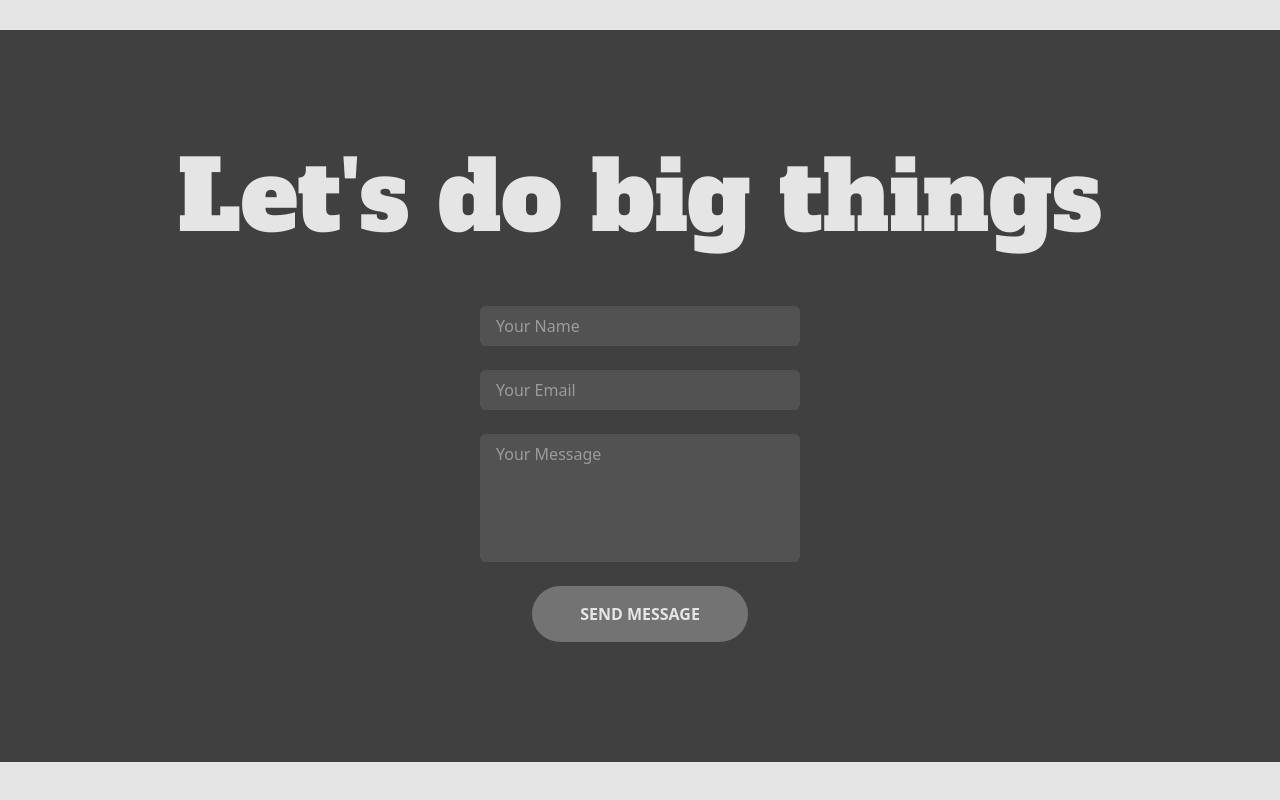
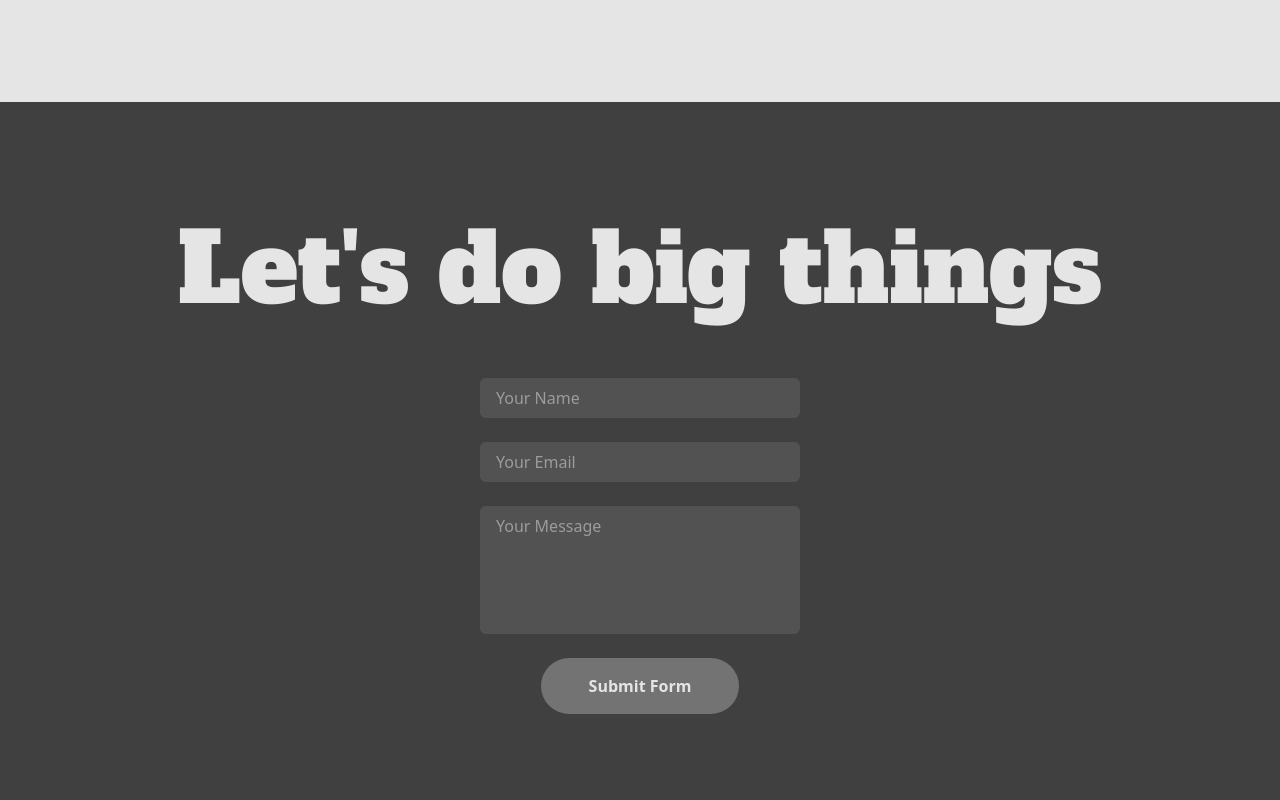
Before and after one commit to JyheMark/au-com-hevasoft, a Next.js app: page / in a window 1280 px wide. Shown: the part 1294-2094 px from the top of the page. Before the commit the page ends 2056 px from the top, so only its background shows below. Built offline with nearby package versions, Linux system fonts and the light colour scheme.

Commit message:
Added contact form with emails enabled

```diff
--- a/src/app/page.tsx
+++ b/src/app/page.tsx
@@ -1,7 +1,28 @@
+import ContactForm from "@/components/ContactForm";
+import { Metadata } from "next";
 import { Instrument_Sans, Alfa_Slab_One } from "next/font/google";
 
 const instrumentSans = Instrument_Sans();
 const alfaSlabOne = Alfa_Slab_One({ weight: "400" });
+
+export const metadata: Metadata = {
+  title: "Hevasoft",
+  description:
+    "Technical solutions for businesses of all sizes. Leave it to us.",
+  keywords: [
+    "Hevasoft",
+    "make a website",
+    "software development",
+    "web development",
+    "system integration",
+    "automation",
+    "cloud solutions",
+    "consulting",
+    "mobile apps",
+    "technology services",
+    "IT consulting",
+  ],
+};
 
 export default function Page() {
   return (
@@ -48,6 +69,7 @@ export default function Page() {
               <li>Mobile Apps</li>
             </ul>
           </div>
+          <span className="text-2xl">Anything else? Just ask!</span>
         </div>
         <div className="flex flex-col items-center bg-neutral-700 text-neutral-200 py-30">
           <span
@@ -55,33 +77,7 @@ export default function Page() {
           >
             Let&apos;s do big things
           </span>
-          <form>
-            <div className="flex flex-col items-center gap-6 mt-15">
-              <input
-                type="text"
-                placeholder="Your Name"
-                className="px-4 py-2 rounded-md w-80 bg-neutral-600 text-neutral-200"
-                required
-              />
-              <input
-                type="email"
-                placeholder="Your Email"
-                className="px-4 py-2 rounded-md w-80 bg-neutral-600 text-neutral-200"
-                required
-              />
-              <textarea
-                placeholder="Your Message"
-                className="px-4 py-2 rounded-md w-80 bg-neutral-600 text-neutral-200 h-32 resize-none"
-                required
-              ></textarea>
-              <button
-                type="submit"
-                className="mx-auto text-center bg-neutral-500 hover:bg-neutral-600 hover:cursor-pointer transition text-neutral-200 font-semibold rounded-full px-12 py-4"
-              >
-                SEND MESSAGE
-              </button>
-            </div>
-          </form>
+          <ContactForm />
         </div>
       </div>
     </>
--- /dev/null
+++ b/src/components/ContactForm.tsx
@@ -0,0 +1,64 @@
+"use client";
+import { useState } from "react";
+
+export default function Contact() {
+  const [result, setResult] = useState("");
+
+  const onSubmit = async (event) => {
+    event.preventDefault();
+    setResult("Sending....");
+    const formData = new FormData(event.target);
+
+    formData.append("access_key", "0e4e017f-001b-489e-b05c-0703a795e1f5");
+
+    const response = await fetch("https://api.web3forms.com/submit", {
+      method: "POST",
+      body: formData,
+    });
+
+    const data = await response.json();
+
+    if (data.success) {
+      setResult("Form Submitted Successfully");
+      event.target.reset();
+    } else {
+      console.log("Error", data);
+      setResult(data.message);
+    }
+  };
+
+  return (
+    <div>
+      <form onSubmit={onSubmit} className="flex flex-col items-center gap-6 mt-15">
+        <input
+          type="text"
+          name="name"
+          placeholder="Your Name"
+          className="px-4 py-2 rounded-md w-80 bg-neutral-600 text-neutral-200"
+          required
+        />
+        <input
+          type="email"
+          name="email"
+          placeholder="Your Email"
+          className="px-4 py-2 rounded-md w-80 bg-neutral-600 text-neutral-200"
+          required
+        />
+        <textarea
+          name="message"
+          placeholder="Your Message"
+          className="px-4 py-2 rounded-md w-80 bg-neutral-600 text-neutral-200 h-32 resize-none"
+          required
+        ></textarea>
+
+        <button
+          type="submit"
+          className="mx-auto text-center bg-neutral-500 hover:bg-neutral-600 hover:cursor-pointer transition text-neutral-200 font-semibold rounded-full px-12 py-4"
+        >
+          Submit Form
+        </button>
+      </form>
+      <span>{result}</span>
+    </div>
+  );
+}
```
